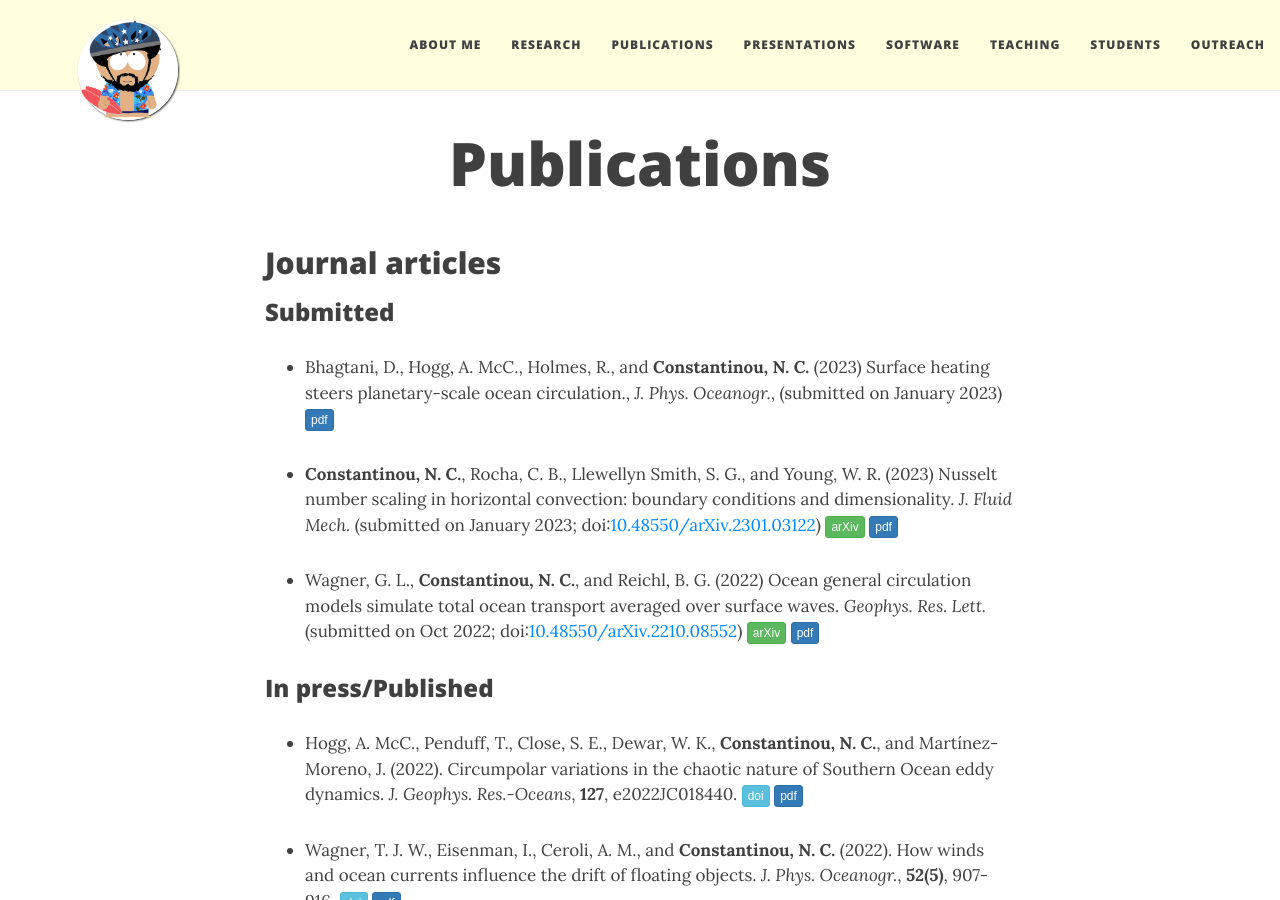
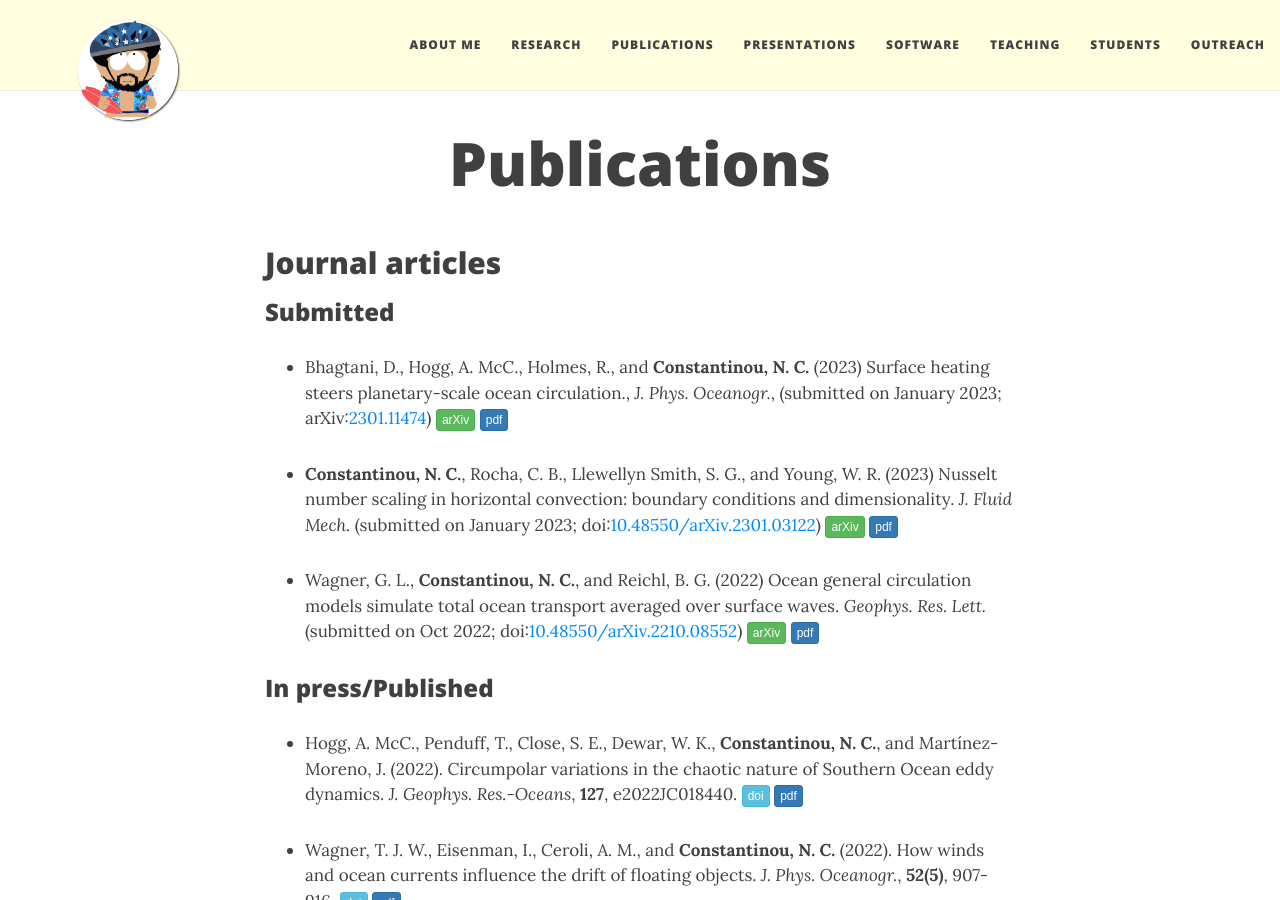
Before and after one commit to navidcy/navidcy.github.io, a Jekyll site: the page built from publications.md, in a window 1280 px wide and 900 px high. Built offline with Jekyll 4.4.1, drawn with Linux system fonts in a browser that asks for light colours; nearby versions of some CDN libraries; comment, search, counter and statistics services are not loaded.

Commit message:
add buoyancy gyres arxiv

```diff
--- a/publications.md
+++ b/publications.md
@@ -7,10 +7,9 @@
 
 ## Journal articles
 
-
 ### Submitted
 
-- Bhagtani, D., Hogg, A. McC., Holmes, R., and **Constantinou, N. C.** (2023) Surface heating steers planetary-scale ocean circulation., _J. Phys. Oceanogr._, (submitted on January 2023) [<span class="btn btn-primary btn-xs{{end}}" style="font-family:sans-serif;">pdf</span>][buoyancygyres]
+- Bhagtani, D., Hogg, A. McC., Holmes, R., and **Constantinou, N. C.** (2023) Surface heating steers planetary-scale ocean circulation., _J. Phys. Oceanogr._, (submitted on January 2023; arXiv:[2301.11474][arXiv:2301.11474]{:target="_blank"}) [<span class="btn btn-success btn-xs{{end}}" style="font-family:sans-serif;">arXiv</span>][arXiv:2301.11474]{:target="_blank"} [<span class="btn btn-primary btn-xs{{end}}" style="font-family:sans-serif;">pdf</span>][buoyancygyres]
 
 - **Constantinou, N. C.**, Rocha, C. B., Llewellyn Smith, S. G., and Young, W. R. (2023) Nusselt number scaling in horizontal convection: boundary conditions and dimensionality. _J. Fluid Mech._ (submitted on January 2023; doi:[10.48550/arXiv.2301.03122](https://doi.org/10.48550/arXiv.2301.03122){:target="_blank"}) [<span class="btn btn-success btn-xs{{end}}" style="font-family:sans-serif;">arXiv</span>][arXiv:2301.03122]{:target="_blank"} [<span class="btn btn-primary btn-xs{{end}}" style="font-family:sans-serif;">pdf</span>][HCNuScaling]
 
@@ -227,6 +226,7 @@
 [arXiv:2210.08552]: http://arxiv.org/abs/2210.08552
 [arXiv:2212.12086]: http://arxiv.org/abs/2212.12086
 [arXiv:2301.03122]: http://arxiv.org/abs/2301.03122
+[arXiv:2301.11474]: http://arxiv.org/abs/2301.11474
 
 [twolayer-mom6-movie]: https://vimeo.com/342848501
 
```
